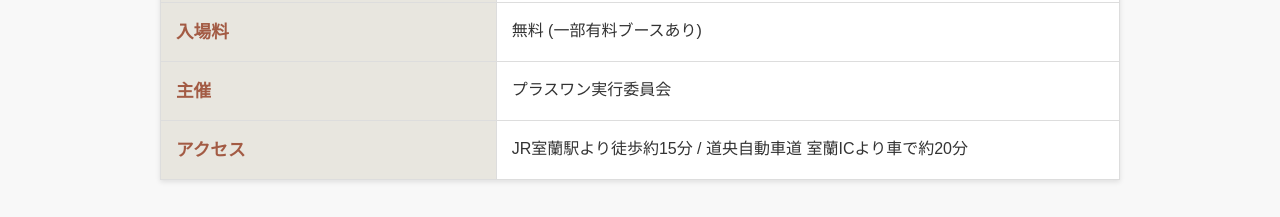
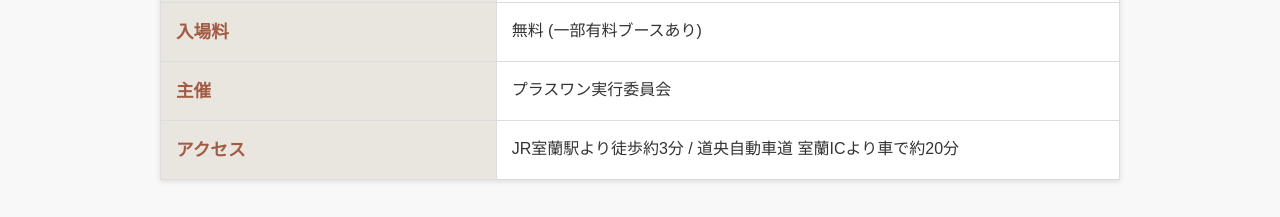
Before and after one commit to chahan2725-hue/plus1_muroran, a plain HTML site: page index.html in a window 1280 px wide. Shown: the part 6940-7157 px from the top of the page. Drawn offline with Linux system fonts and the light colour scheme; a script that the page names is missing.

Commit message:
Update index.html

```diff
--- a/index.html
+++ b/index.html
@@ -758,7 +758,7 @@
                     <tr><th>場所</th><td>㊆栗林商会アリーナ（室蘭市入江町１−６２）</td></tr>
                     <tr><th>入場料</th><td>無料 (一部有料ブースあり)</td></tr>
                     <tr><th>主催</th><td>プラスワン実行委員会</td></tr>
-                    <tr><th>アクセス</th><td>JR室蘭駅より徒歩約15分 / 道央自動車道 室蘭ICより車で約20分</td></tr>
+                    <tr><th>アクセス</th><td>JR室蘭駅より徒歩約3分 / 道央自動車道 室蘭ICより車で約20分</td></tr>
                 </table>
 
                 <div class="map-placeholder">
```
